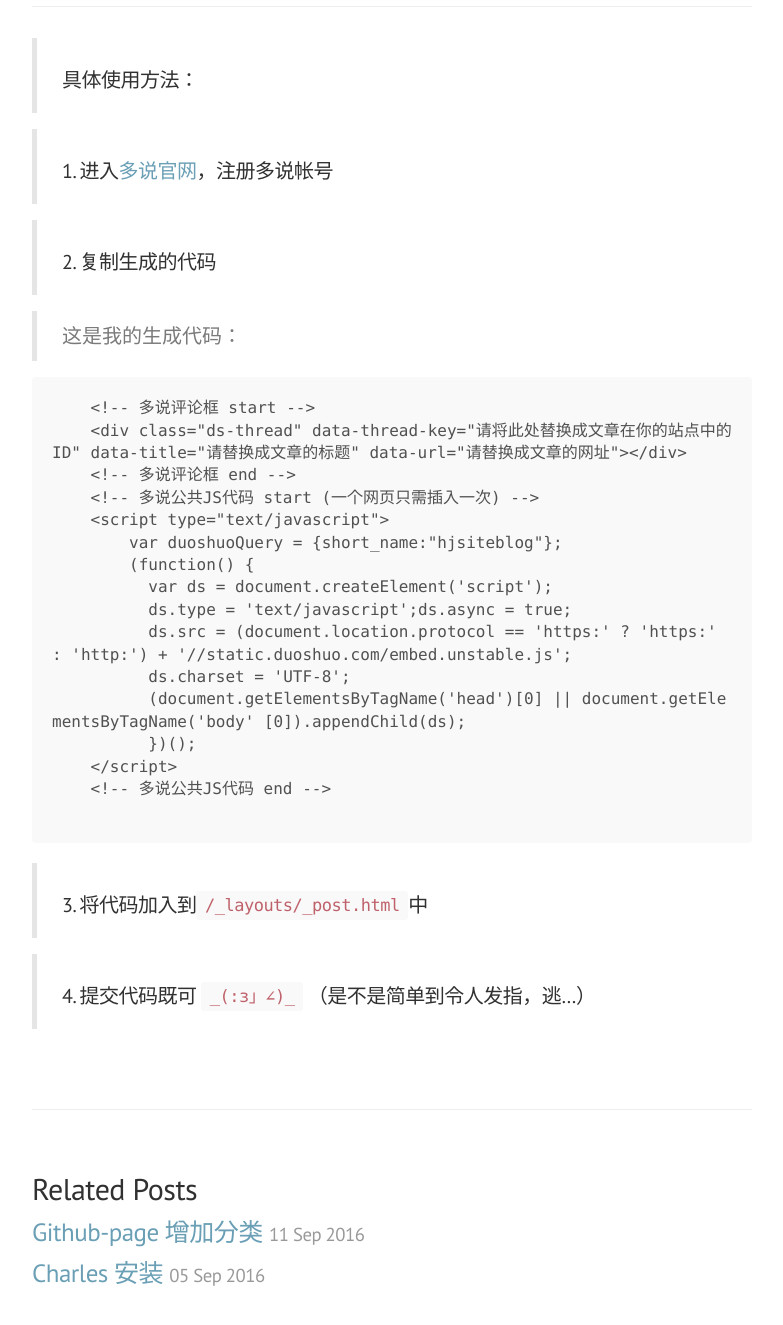
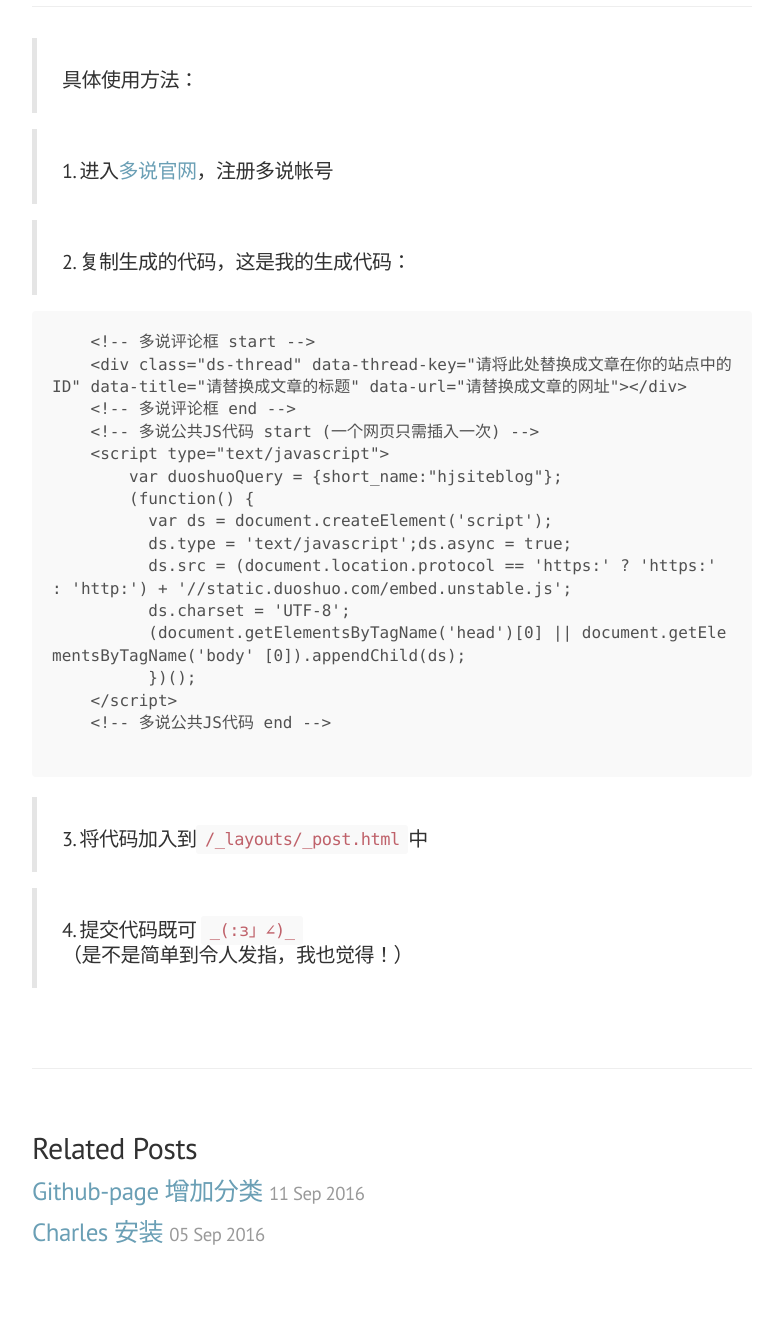
Before and after one commit to hxjiejie/jekyll_demo, a Jekyll site: the page built from _posts/2016-09-11-comment.md, in a window 1280 px wide and 1400 px high, scrolled down 1440 px, cut to the strip 50-1375 px from the top of the window. Shown: the whole strip, without its empty margins (248-1031 px from the left). Built offline with Jekyll 4.4.1, drawn with Linux system fonts in a browser that asks for light colours; comment, search, counter and statistics services are not loaded.

Commit message:
Update 2016-09-11-comment.md

````diff
--- a/_posts/2016-09-11-comment.md
+++ b/_posts/2016-09-11-comment.md
@@ -24,9 +24,7 @@ category: github-page
 
 > ##### 1. 进入[多说官网](http://duoshuo.com)，注册多说帐号
 
-> ##### 2. 复制生成的代码
-
-> 这是我的生成代码：
+> ##### 2. 复制生成的代码，这是我的生成代码：
 
 ```
     <!-- 多说评论框 start -->
@@ -49,4 +47,4 @@ category: github-page
 
 > ##### 3. 将代码加入到`/_layouts/_post.html`中
 
-> ##### 4. 提交代码既可 `_(:з」∠)_` （是不是简单到令人发指，逃...）
+> ##### 4. 提交代码既可 `_(:з」∠)_` （是不是简单到令人发指，我也觉得！）
````
